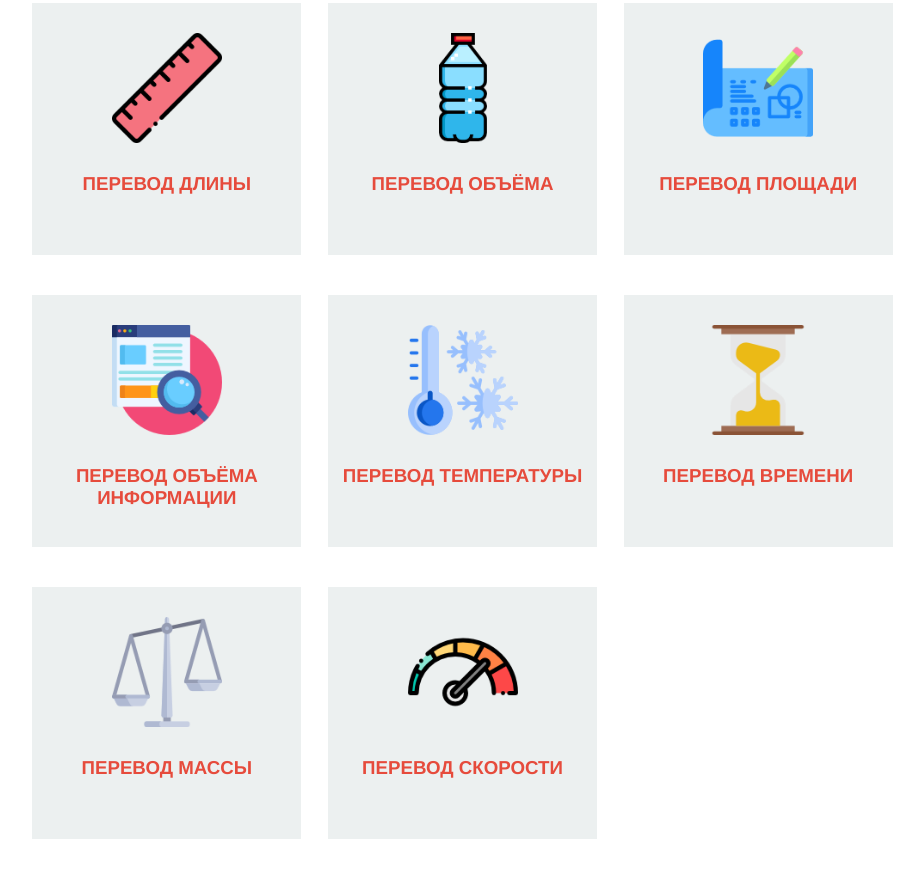
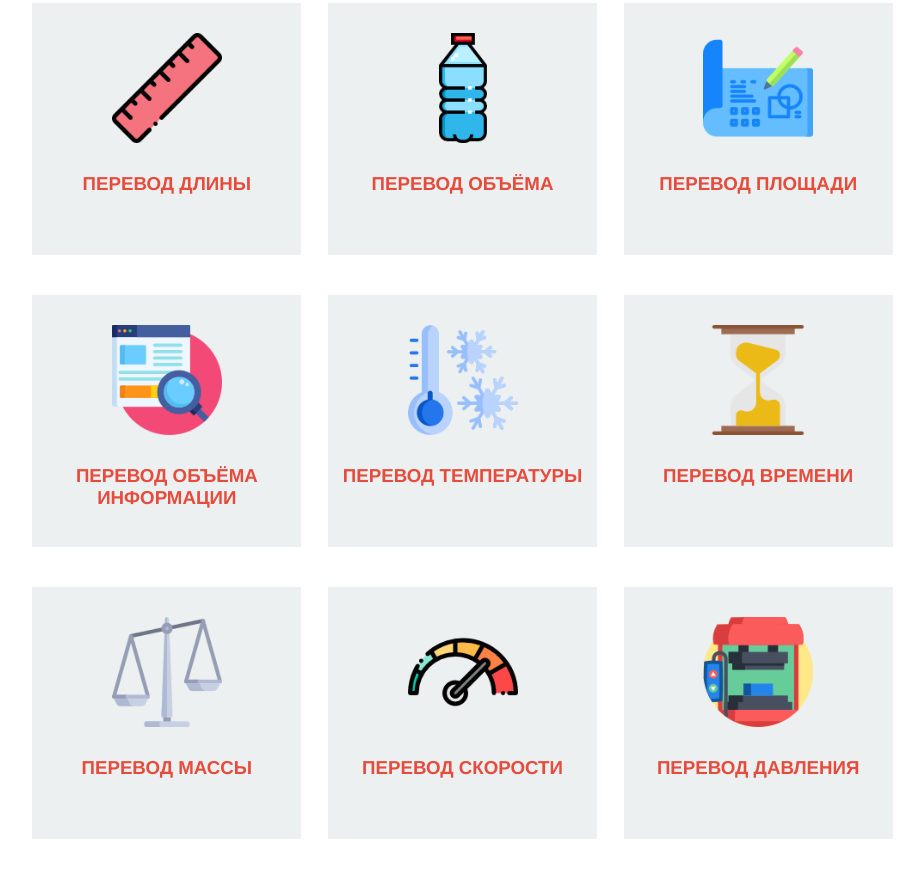
Before and after one commit to KovtunovIvan/KovtunovIvan.github.io, a plain HTML site: page index.html in a window 1280 px wide. Shown: the part 363-1240 px from the top of the page, without its empty margins (173-1097 px from the left). Drawn offline with Linux system fonts and the light colour scheme.

Commit message:
щпшр

```diff
--- a/index.html
+++ b/index.html
@@ -58,6 +58,11 @@
 			<a href="speed.html"><h3 class="buttonText">ПЕРЕВОД СКОРОСТИ<h3></a>
 			<p></p>
 		</div>
+		<div class="buttonBlock">
+			<a href="pressure.html"><img src="img/12.png" class="img2"></a>
+			<a href="pressure.html"><h3 class="buttonText">ПЕРЕВОД ДАВЛЕНИЯ<h3></a>
+			<p></p>
+		</div>
 	</div>
 	<script src="scripts/jquery.js" ></script>
 	<script>
```
Also changed, not shown: img/12.png (added), pressure.html (added).
